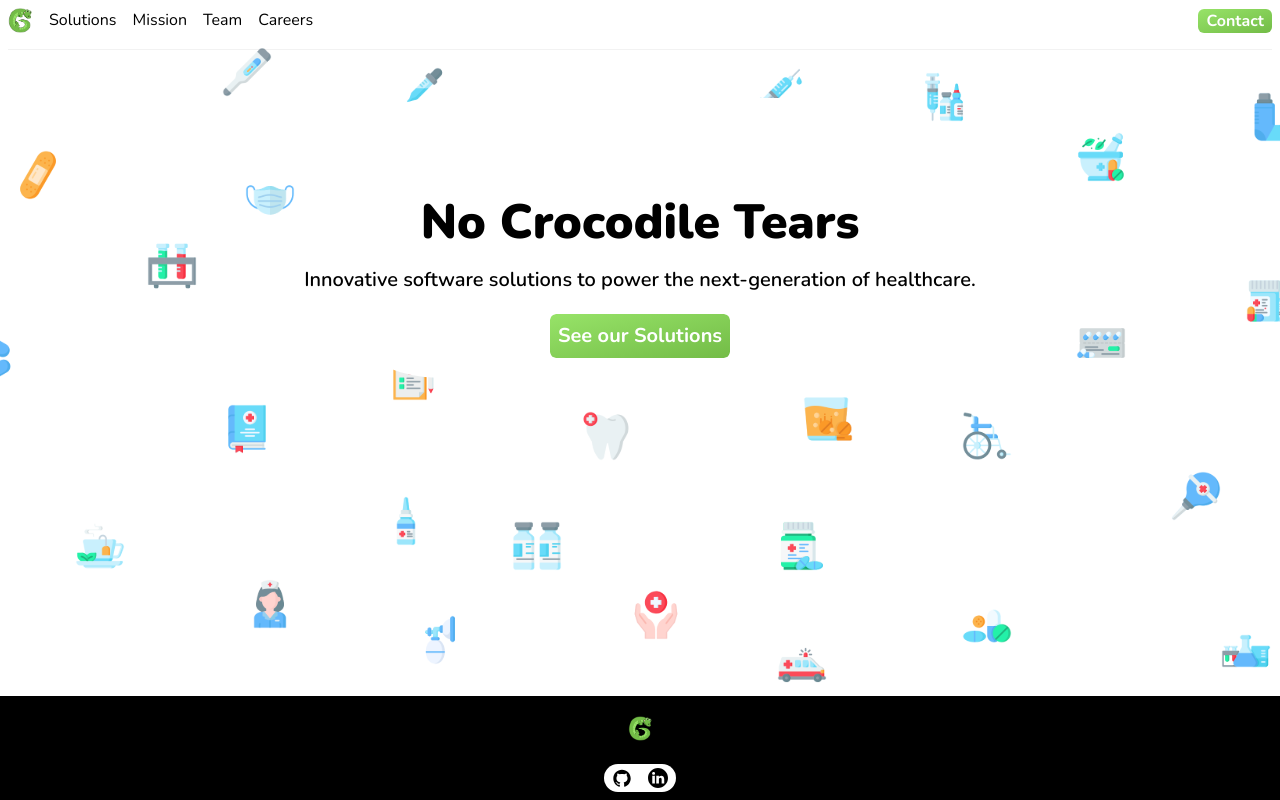
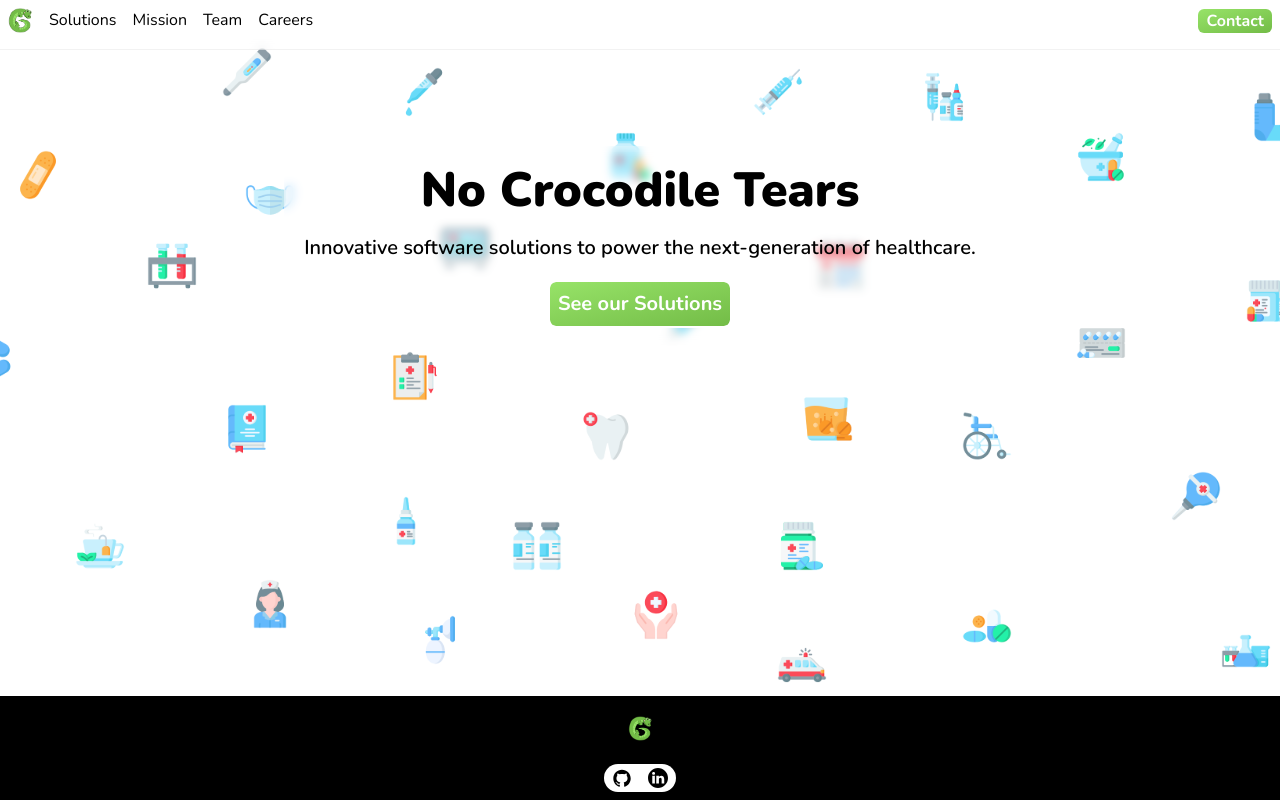
Before and after one commit to gator/gator, a Next.js app: page / in a window 1280 px wide. Built offline with nearby package versions, Linux system fonts and the light colour scheme.

Commit message:
update styling

```diff
--- a/components/header.tsx
+++ b/components/header.tsx
@@ -11,7 +11,7 @@ const Header: FC = () => {
   }, [])
 
   return (
-    <header className='pb-4 m-2 border-b-[1px] border-black/5 flex flex-col'>
+    <header className='pb-4 p-2 border-b-[1px] border-black/5 flex flex-col bg-white/30 backdrop-blur-sm'>
       <div className='flex items-center justify-between'>
         <div className='flex'>
           <Link href='/'>
--- a/pages/index.tsx
+++ b/pages/index.tsx
@@ -10,12 +10,12 @@ const Home: NextPageWithLayout = () => {
       <SEO />
 
       <div
-        className='absolute w-full bg-center bg-repeat mt-52 h-4/5 -z-10 sm:mt-12'
+        className='absolute w-full bg-center bg-repeat h-4/5 -z-10 sm:mt-12'
         style={{ backgroundImage: 'url("/home_background.svg")' }}
       ></div>
 
-      <main className='p-1 pb-5 mx-auto text-center bg-white rounded-full w-fit'>
-        <h1 className='mt-24 text-5xl font-black'>No Crocodile Tears</h1>
+      <main className='p-5 mx-auto mt-24 text-center bg-white/30 backdrop-blur-sm rounded-xl w-fit'>
+        <h1 className='text-5xl font-black'>No Crocodile Tears</h1>
         <h2 className='mt-5 text-xl font-semibold'>
           Innovative software solutions to power the next-generation of
           healthcare.
```
